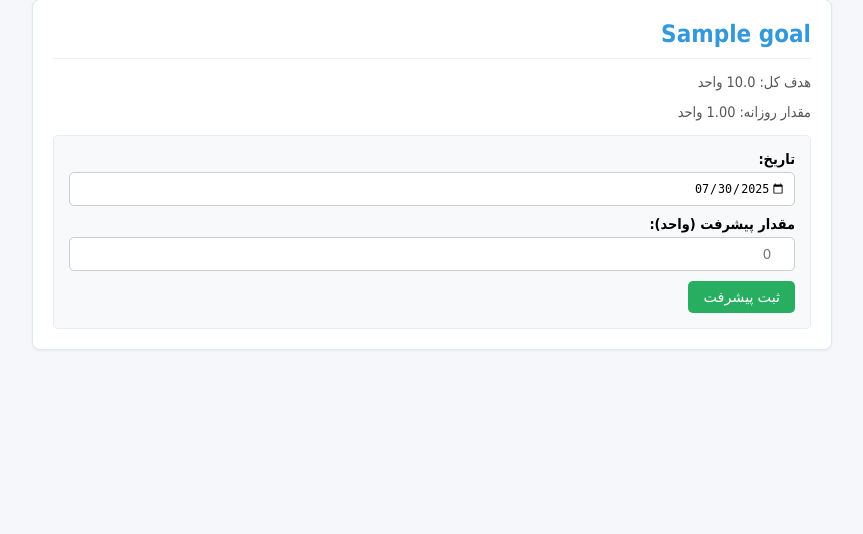
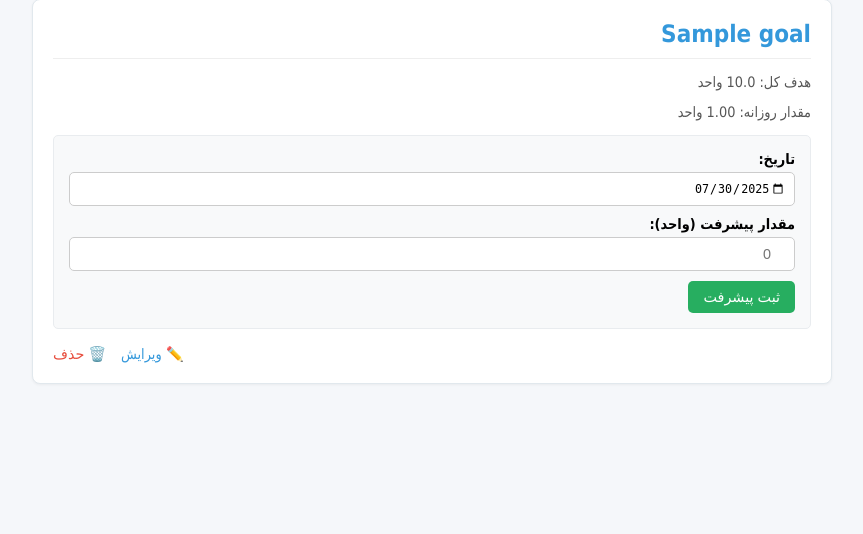
Before and after one commit to Aparsash/Goal-Tracker, a Flask app: page / in a window 1280 px wide. Shown: the part 220-754 px from the top of the page, without its empty margins (208-1071 px from the left). Run offline with Flask 3, Linux system fonts and the light colour scheme; a user stored in the database is signed in; tables that the repository leaves empty hold one stand-in row (values such as "Sample post"); one stand-in notice (Sample message) is shown.

Commit message:
feat: Add goal editing and deletion functionality for users

```diff
--- a/app.py
+++ b/app.py
@@ -102,6 +102,33 @@ def add_goal():
 
     return render_template('add_goal.html', form=form)
 
+# === route جدید برای ویرایش هدف ===
+@app.route('/edit_goal/<int:goal_id>', methods=['GET', 'POST'])
+@login_required
+def edit_goal(goal_id):
+    goal = Goal.query.filter_by(id=goal_id, user_id=current_user.id).first_or_404()
+    form = GoalForm(obj=goal) # پر کردن فرم با اطلاعات فعلی هدف
+    if form.validate_on_submit():
+        goal.title = form.title.data
+        goal.total_units = form.total_units.data
+        goal.daily_target = form.daily_target.data
+        goal.target_date = form.target_date.data
+        db.session.commit()
+        flash(f'هدف "{goal.title}" با موفقیت به‌روزرسانی شد.', 'success')
+        return redirect(url_for('index'))
+    return render_template('edit_goal.html', form=form, goal=goal)
+
+# === route جدید برای حذف هدف ===
+@app.route('/delete_goal/<int:goal_id>', methods=['POST']) # فقط POST
+@login_required
+def delete_goal(goal_id):
+    goal = Goal.query.filter_by(id=goal_id, user_id=current_user.id).first_or_404()
+    goal_title = goal.title
+    db.session.delete(goal)
+    db.session.commit()
+    flash(f'هدف "{goal_title}" با موفقیت حذف شد.', 'success')
+    return redirect(url_for('index'))
+
 # === route جدید برای مشاهده گزارش ===
 @app.route('/report')
 @login_required
--- a/forms.py
+++ b/forms.py
@@ -28,7 +28,7 @@ class RegistrationForm(FlaskForm):
     )
     submit = SubmitField('ثبت‌نام')
 
-# === فرم جدید برای ایجاد هدف ===
+# === فرم جدید برای ایجاد/ویرایش هدف ===
 class GoalForm(FlaskForm):
     title = StringField('عنوان هدف', validators=[DataRequired()], render_kw={"placeholder": "مثلاً: یادگیری پایتون"})
     total_units = FloatField('تعداد کل واحدها', validators=[DataRequired(), NumberRange(min=0.1, message="تعداد کل واحدها باید بیشتر از صفر باشد.")], render_kw={"placeholder": "مثلاً: 50"})
--- a/templates/index.html
+++ b/templates/index.html
@@ -9,7 +9,7 @@
         body { font-family: Tahoma, Arial, sans-serif; direction: rtl; text-align: center; background-color: #f5f7fa; margin: 0; padding: 20px; }
         .container { max-width: 800px; margin: 0 auto; }
         h1 { color: #2c3e50; }
-        .goal-card { background-color: white; border: 1px solid #e1e8ed; border-radius: 8px; padding: 20px; margin-bottom: 20px; box-shadow: 0 1px 3px rgba(0,0,0,0.05); text-align: right; }
+        .goal-card { background-color: white; border: 1px solid #e1e8ed; border-radius: 8px; padding: 20px; margin-bottom: 20px; box-shadow: 0 1px 3px rgba(0,0,0,0.05); text-align: right; position: relative; }
         .goal-header { display: flex; justify-content: space-between; align-items: center; border-bottom: 1px solid #eee; padding-bottom: 10px; margin-bottom: 15px; }
         .goal-title { margin: 0; color: #3498db; }
         .goal-details { font-size: 0.9em; color: #555; margin-bottom: 15px; }
@@ -17,8 +17,8 @@
         .form-group { margin-bottom: 10px; text-align: right; }
         label { display: block; margin-bottom: 5px; font-weight: bold; font-size: 0.9em; }
         input[type="date"], input[type="number"] { width: 100%; padding: 8px; border: 1px solid #ccc; border-radius: 5px; box-sizing: border-box; font-size: 0.9em; direction: ltr; text-align: right; }
-        button { padding: 8px 15px; background-color: #27ae60; color: white; border: none; border-radius: 5px; cursor: pointer; font-size: 0.9em; }
-        button:hover { background-color: #219653; }
+        button, .btn { padding: 8px 15px; background-color: #27ae60; color: white; border: none; border-radius: 5px; cursor: pointer; font-size: 0.9em; text-decoration: none; display: inline-block; }
+        button:hover, .btn:hover { background-color: #219653; }
         .flash-messages { margin-bottom: 20px; }
         .flash-message { padding: 10px; border-radius: 5px; margin-bottom: 10px; }
         .flash-message.success { background-color: #d4edda; color: #155724; border: 1px solid #c3e6cb; }
@@ -49,6 +49,32 @@
         }
         .top-links a.report-link:hover {
             background-color: #8e44ad;
+        }
+
+        /* استایل دکمه‌های عملیات */
+        .goal-actions {
+            text-align: left;
+            margin-top: 15px;
+        }
+        .goal-actions a {
+            margin-left: 10px;
+            color: #3498db;
+            text-decoration: none;
+            font-size: 0.9em;
+        }
+        .goal-actions a:hover {
+            text-decoration: underline;
+        }
+        .goal-actions button {
+            background: none;
+            border: none;
+            color: #e74c3c;
+            cursor: pointer;
+            font-size: 0.9em;
+            padding: 0;
+        }
+        .goal-actions button:hover {
+            color: #c0392b;
         }
     </style>
 </head>
@@ -99,6 +125,14 @@
                         <button type="submit">ثبت پیشرفت</button>
                     </form>
                 </div>
+
+                <!-- دکمه‌های عملیات -->
+                <div class="goal-actions">
+                    <a href="{{ url_for('edit_goal', goal_id=goal.id) }}">✏️ ویرایش</a>
+                    <form method="POST" action="{{ url_for('delete_goal', goal_id=goal.id) }}" style="display: inline;" onsubmit="return confirm('آیا از حذف این هدف مطمئن هستید؟');">
+                        <button type="submit">🗑️ حذف</button>
+                    </form>
+                </div>
             </div>
             {% endfor %}
         {% else %}
```
Also changed, not shown: templates/edit_goal.html (added, +84 -0 lines).
